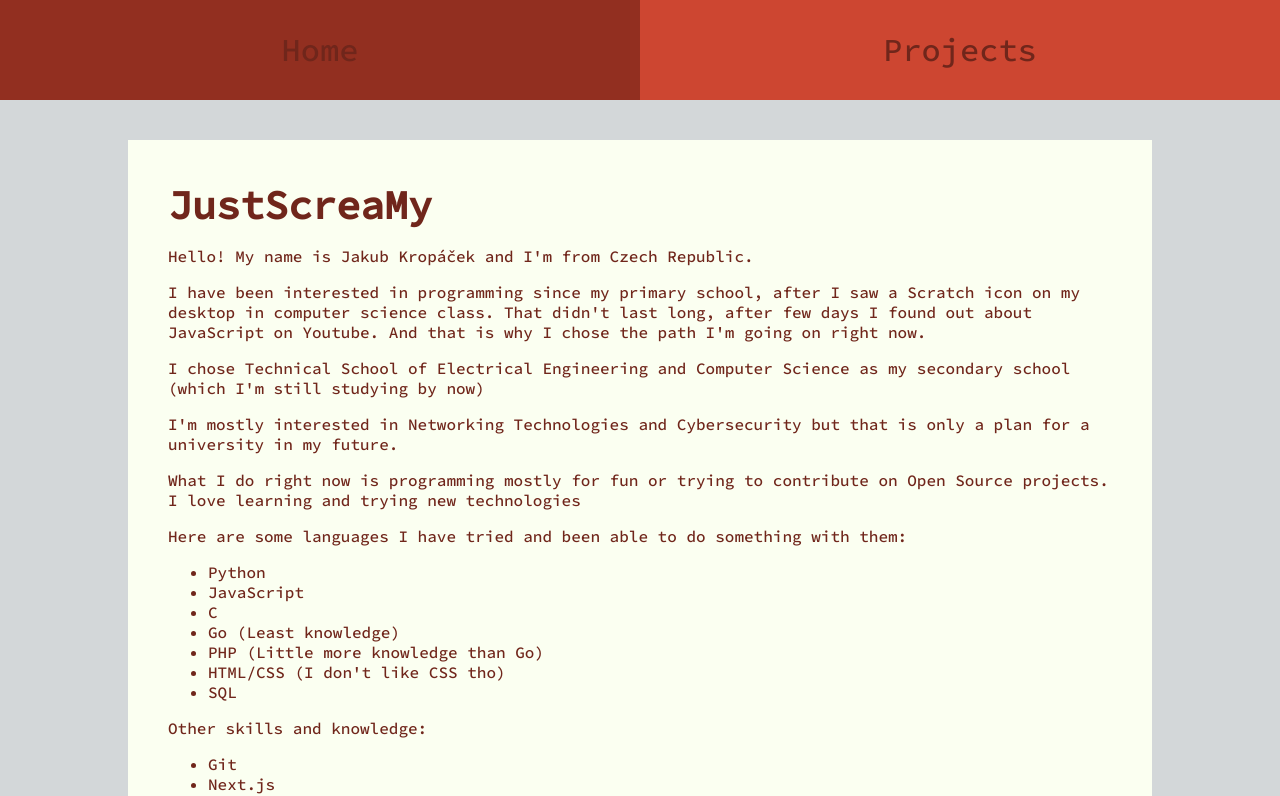
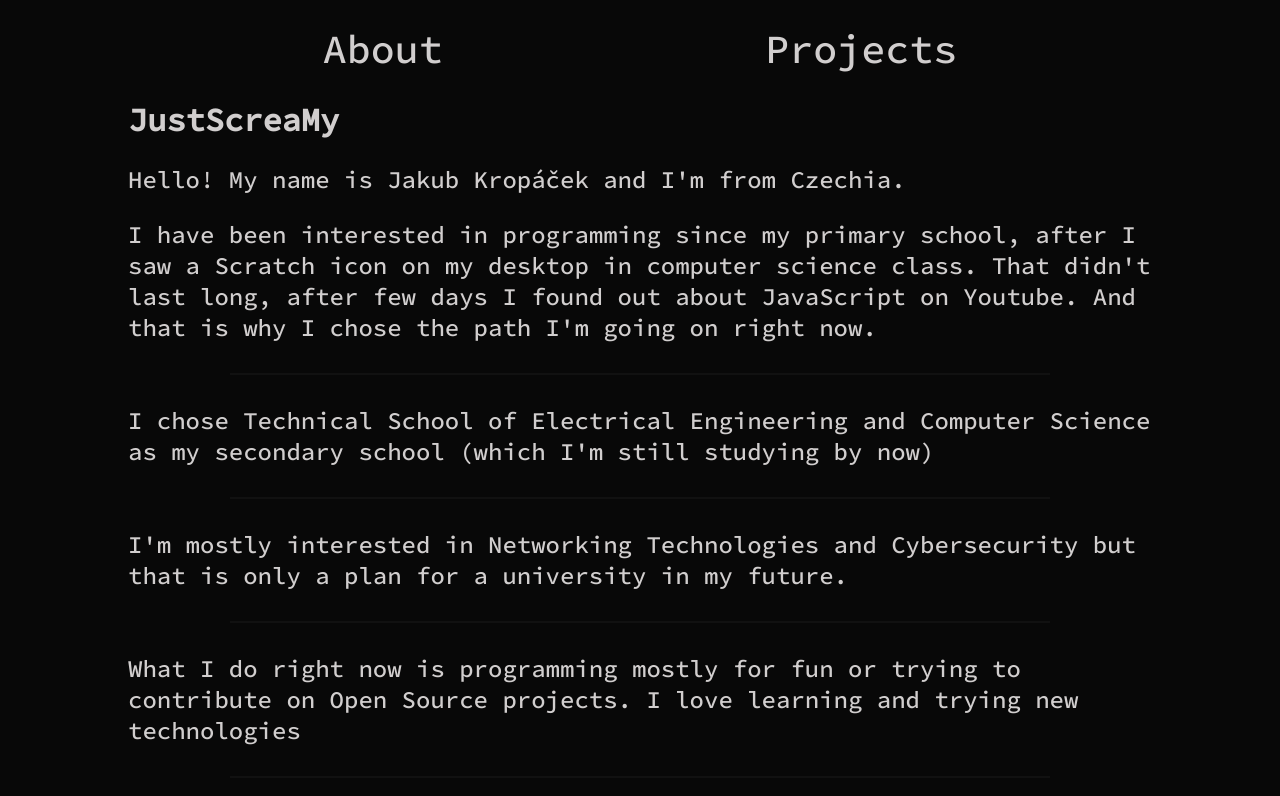
Before and after one commit to JustScreaMy/screamy-portfolio, a Next.js app: page / in a window 1280 px wide. Shown: the top 796 px of the page. Built offline with nearby package versions, Linux system fonts and the light colour scheme.

Commit message:
Completely redesigned the whole webapp

```diff
--- a/components/layout.js
+++ b/components/layout.js
@@ -6,7 +6,7 @@ export default function Layout({ children }) {
     <div>
       <div className={styles.navbar}>
         <Link href="/" passHref>
-          <p className={styles.link}>Home</p>
+          <p className={styles.link}>About</p>
         </Link>
         <Link href="/repos" passHref>
           <p className={styles.link}>Projects</p>
--- /dev/null
+++ b/components/separator.js
@@ -0,0 +1,5 @@
+import style from '../styles/Separator.module.css'
+
+export default function Separator() {
+  return <div className={style.separator}></div>
+}
--- a/pages/index.js
+++ b/pages/index.js
@@ -1,33 +1,36 @@
 import style from '../styles/Home.module.css'
 import Layout from '../components/layout.js'
+import Separator from '../components/separator'
 
 export default function Home() {
   return (
     <Layout>
       <div>
         <h1>JustScreaMy</h1>
-        <p>
-          Hello! My name is Jakub Kropáček and I&apos;m from Czech Republic.
-        </p>
+        <p>Hello! My name is Jakub Kropáček and I&apos;m from Czechia.</p>
         <p>
           I have been interested in programming since my primary school, after I
           saw a Scratch icon on my desktop in computer science class. That
           didn&apos;t last long, after few days I found out about JavaScript on
           Youtube. And that is why I chose the path I&apos;m going on right now.
         </p>
+        <Separator />
         <p>
           I chose Technical School of Electrical Engineering and Computer
           Science as my secondary school (which I&apos;m still studying by now)
         </p>
+        <Separator />
         <p>
           I&apos;m mostly interested in Networking Technologies and
           Cybersecurity but that is only a plan for a university in my future.
         </p>
+        <Separator />
         <p>
           What I do right now is programming mostly for fun or trying to
           contribute on Open Source projects. I love learning and trying new
           technologies
         </p>
+        <Separator />
         <p>
           Here are some languages I have tried and been able to do something
           with them:
--- a/styles/Layout.module.css
+++ b/styles/Layout.module.css
@@ -6,29 +6,24 @@
   top: 0;
   width: 100%;
   height: 100px;
-  background-color: #cd4631;
-  margin: 0 0 40px 0;
+  background-color: #080808;
+  /* margin: 0 0 40px 0; */
   z-index: 10;
 }
 .content {
-  background-color: #fbfff1;
+  font-size: clamp(1rem, 2vw, 1.5rem);
   margin: auto;
-  padding: 40px;
   height: fit-content;
+  text-align: lefts;
   width: 80%;
 }
-.img {
-  border-radius: 50%;
+.link {
+  text-align: center;
+  font-size: clamp(2.5rem, 2vw, 3rem);
   cursor: pointer;
-}
-.link {
-  height: 100%;
-  width: 100%;
-  line-height: 100px;
-  text-align: center;
-  font-size: xx-large;
-  cursor: pointer;
+  border-bottom: 2px solid transparent;
+  transition: border-color 0.5s ease;
 }
 .link:hover {
-  background-color: #922f20;
+  border-color: #d1cece;
 }
--- a/styles/Repos.module.css
+++ b/styles/Repos.module.css
@@ -1,3 +1,4 @@
 .error {
   color: #94524a;
+  text-align: center;
 }
--- /dev/null
+++ b/styles/Separator.module.css
@@ -0,0 +1,6 @@
+.separator {
+  background-color: #111111;
+  width: 80%;
+  height: 2px;
+  margin: 30px auto;
+}
--- a/styles/globals.css
+++ b/styles/globals.css
@@ -2,23 +2,16 @@
 
 html,
 body {
-  color: #70261b;
-  background-color: #d3d7d9;
+  color: #d1cece;
+  background-color: #080808;
   padding: 0;
   margin: 0;
   font-family: 'Source Code Pro', monospace;
-  /*font-family: -apple-system, BlinkMacSystemFont, Segoe UI, Roboto, Oxygen,
-    Ubuntu, Cantarell, Fira Sans, Droid Sans, Helvetica Neue, sans-serif;*/
 }
 
 h1 {
-  font-size: clamp(2.5rem, 3vw, 4rem);
+  font-size: clamp(1.5rem, 4vw, 2rem);
   margin: 0;
-}
-
-a {
-  color: inherit;
-  text-decoration: none;
 }
 
 * {
```
Also changed, not shown: pages/repos.js (+4 -8 lines), styles/Repo.module.css (+7 -2 lines).
